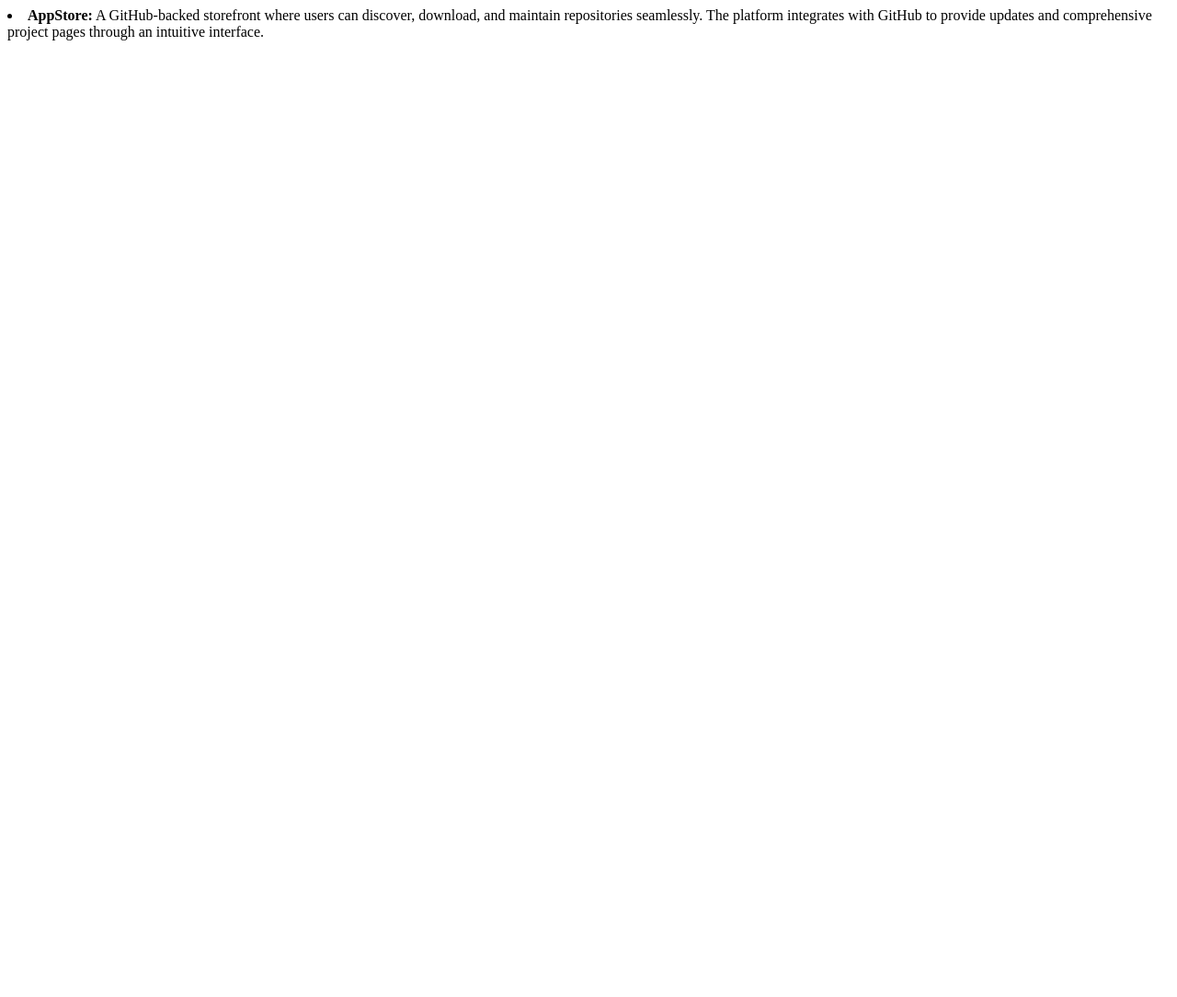
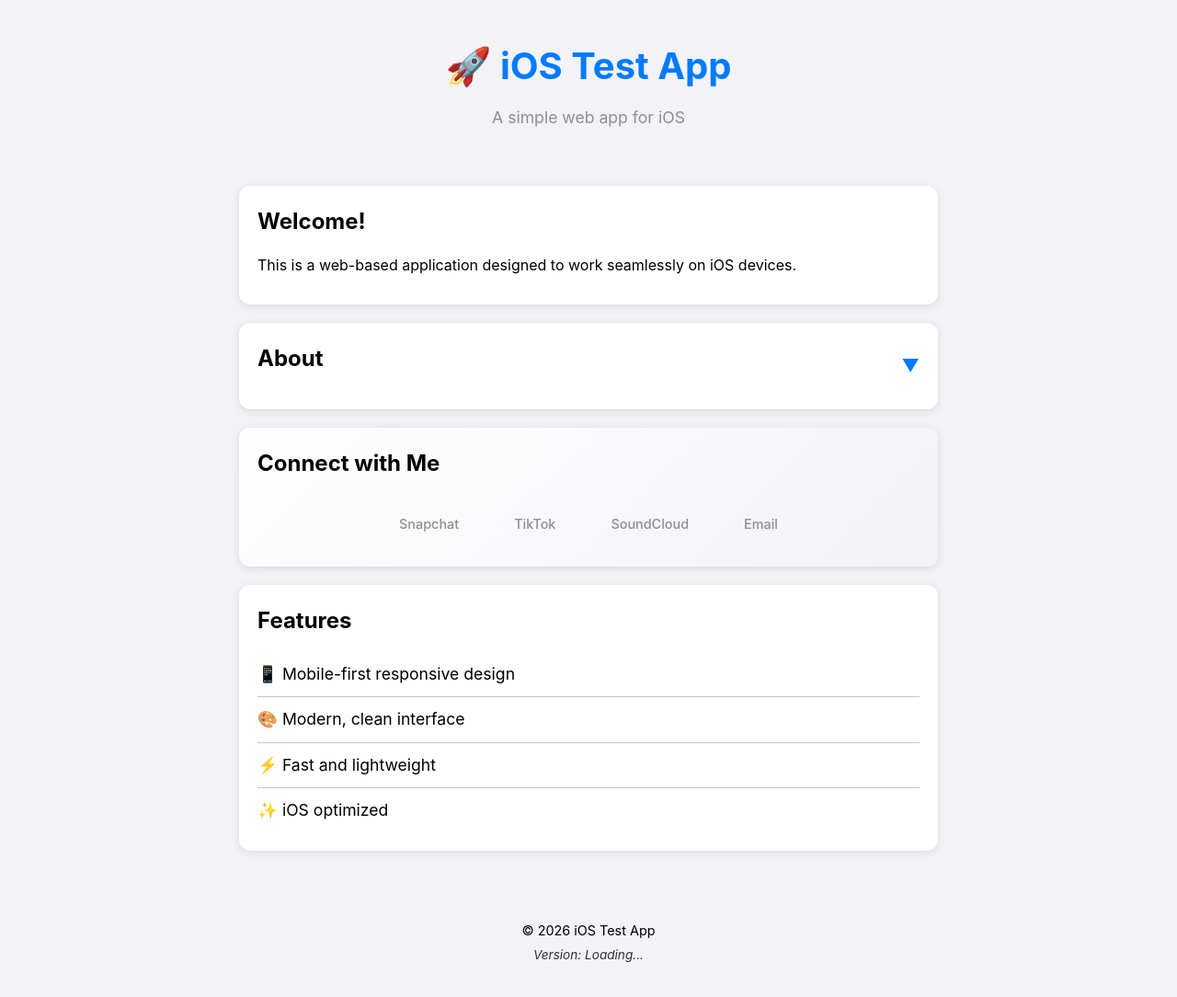
Before and after one commit to Koriebonx98/iOS-test-app, a plain HTML site: page index.html in a window 1280 px wide. Shown: the whole page at 92% size. Before the commit the page ends 800 px from the top, so only its background shows below. Drawn offline with Linux system fonts and the light colour scheme.

Commit message:
Update index.html

```diff
--- a/index.html
+++ b/index.html
@@ -1 +1,78 @@
-<li><strong>AppStore:</strong> A GitHub-backed storefront where users can discover, download, and maintain repositories seamlessly. The platform integrates with GitHub to provide updates and comprehensive project pages through an intuitive interface.</li>
+<!DOCTYPE html>
+<html lang="en">
+<head>
+    <meta charset="UTF-8">
+    <meta name="viewport" content="width=device-width, initial-scale=1.0, maximum-scale=1.0, user-scalable=no">
+    <meta name="apple-mobile-web-app-capable" content="yes">
+    <meta name="apple-mobile-web-app-status-bar-style" content="black-translucent">
+    <meta name="apple-mobile-web-app-title" content="iOS Test App">
+    <title>iOS Test App</title>
+    <link rel="manifest" href="manifest.json">
+    <link rel="stylesheet" href="styles.css">
+</head>
+<body>
+    <div class="container">
+        <header>
+            <h1>🚀 iOS Test App</h1>
+            <p class="subtitle">A simple web app for iOS</p>
+        </header>
+
+        <main>
+            <section class="card">
+                <h2>Welcome!</h2>
+                <p>This is a web-based application designed to work seamlessly on iOS devices.</p>
+            </section>
+
+            <section class="card">
+                <div class="dropdown-header" id="aboutToggle">
+                    <h2>About</h2>
+                    <span class="dropdown-arrow">▼</span>
+                </div>
+                <div class="dropdown-content" id="aboutContent">
+                    <p>Young individual with interest in music production, data analyzing, coding, and software engineering. Some projects I've been active in are:</p>
+                    <ul class="feature-list">
+                        <li><strong>Game OS:</strong> Windows C#/XAML program to allow media library organization, game launching, and custom GUI like a console.</li>
+                        <li><strong>PS5 OS:</strong> C#/XAML WPF app that manages media, apps, and games in the design of a PS5, utilizing Windows/PC functionality and logic combined with a unique design.</li>
+                        <li><strong>AppStore:</strong> A GitHub-backed storefront that allows users to download repositories, keep them up-to-date, and view project pages of code or projects from others using a self-hosted user interface.</li>
+                    </ul>
+                </div>
+            </section>
+
+            <section class="card socials-section">
+                <h2>Connect with Me</h2>
+                <div class="socials-container">
+                    <a href="https://www.snapchat.com/add/korie.bonx98" target="_blank" rel="noopener noreferrer" class="social-link" aria-label="Snapchat">
+                        <span class="social-label">Snapchat</span>
+                    </a>
+                    <a href="https://www.tiktok.com/@korieb98.private?_r=1&_t=ZN-93BHvuoVpl0" target="_blank" rel="noopener noreferrer" class="social-link" aria-label="TikTok">
+                        <span class="social-label">TikTok</span>
+                    </a>
+                    <a href="https://on.soundcloud.com/o2iHWQkPofsIpVfpgd" target="_blank" rel="noopener noreferrer" class="social-link" aria-label="SoundCloud">
+                        <span class="social-label">SoundCloud</span>
+                    </a>
+                    <a href="mailto:koriegrant@icloud.com" class="social-link" aria-label="Email">
+                        <span class="social-label">Email</span>
+                    </a>
+                </div>
+            </section>
+
+            <section class="card">
+                <h2>Features</h2>
+                <ul class="feature-list">
+                    <li>📱 Mobile-first responsive design</li>
+                    <li>🎨 Modern, clean interface</li>
+                    <li>⚡ Fast and lightweight</li>
+                    <li>✨ iOS optimized</li>
+                </ul>
+            </section>
+
+            <script src="app.js"></script>
+        </main>
+
+        <footer>
+            <p>&copy; 2026 iOS Test App</p>
+            <p class="version-info" id="versionInfo">Version: Loading...</p>
+        </footer>
+    </div>
+</body>
+</html>
```
